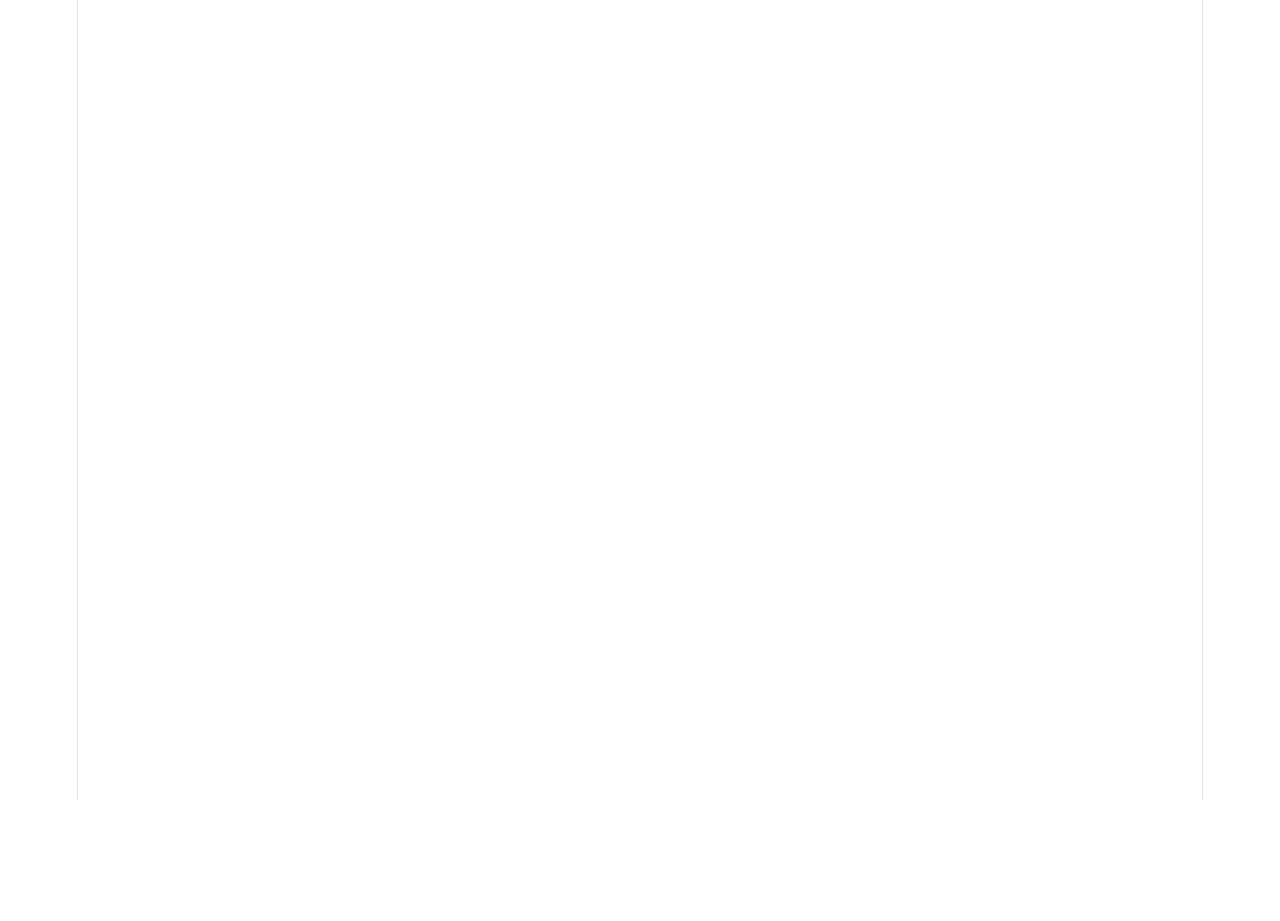
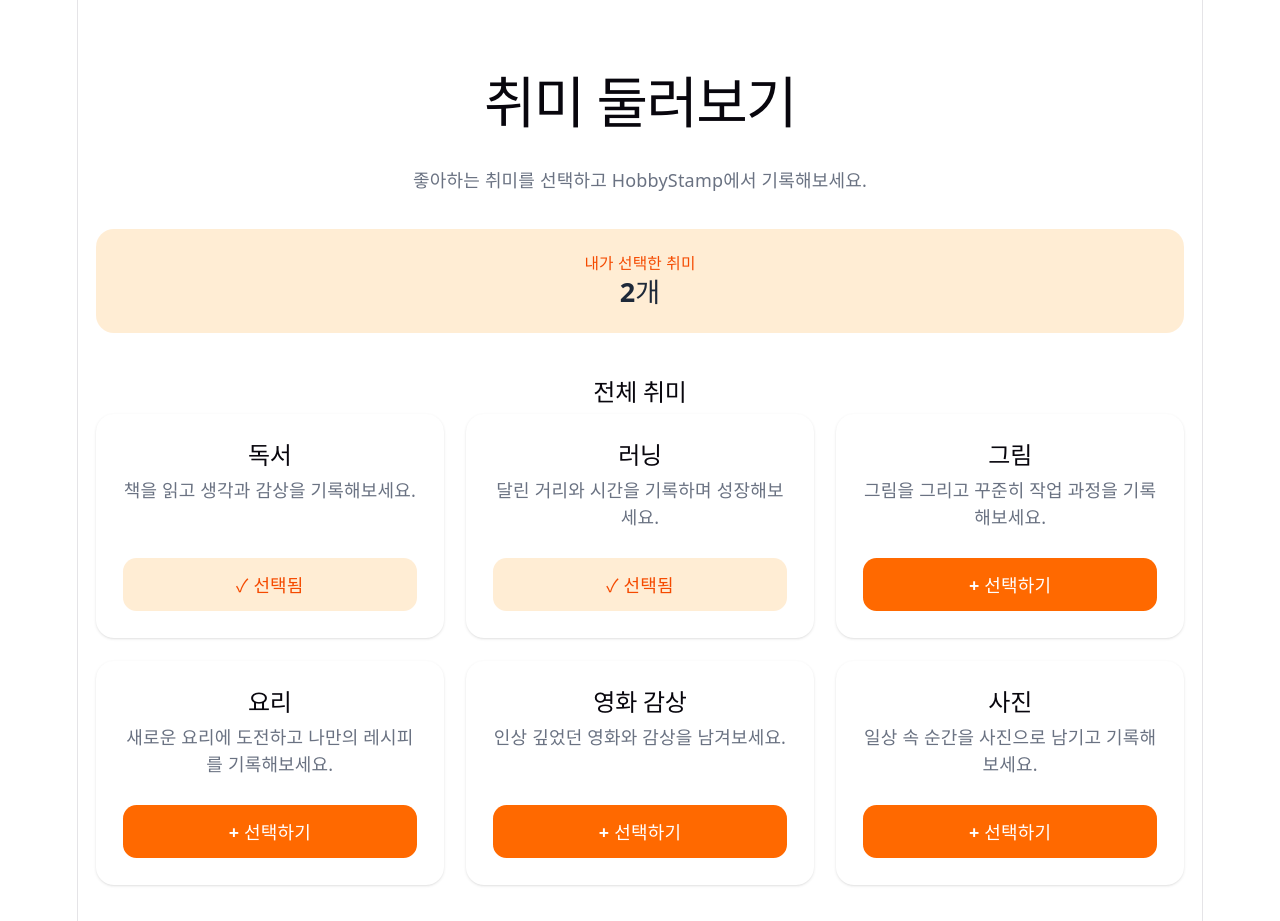
Before and after one commit to YeJin-Kim-code/HobbyStamp, a React (Vite) app in the folder frontend/: page /hobbies in a window 1280 px wide. Before the commit this address had no page. Before the commit the page ends 800 px from the top, so only its background shows below. Built offline with nearby package versions, Linux system fonts and the light colour scheme.

Commit message:
feature : hobby-ui

```diff
--- a/frontend/src/App.tsx
+++ b/frontend/src/App.tsx
@@ -4,6 +4,7 @@ import HomePage from "./pages/HomePage";
 import LoginPage from "./pages/LoginPage";
 import SignupPage from "./pages/SignupPage";
 import DashboardPage from "./pages/DashboardPage";
+import HobbyPage from "./pages/HobbyPage";
 
 function App() {
   return (
@@ -16,6 +17,11 @@ function App() {
         path="/dashboard"
         element={<DashboardPage />}
       />
+
+      <Route
+        path="/hobbies"
+        element={<HobbyPage />}
+      />
     </Routes>
   );
 }
--- /dev/null
+++ b/frontend/src/components/hobby/HobbyCard.tsx
@@ -0,0 +1,43 @@
+interface HobbyCardProps {
+  name: string;
+  description: string | null;
+  isPinned: boolean;
+  onTogglePin: () => void;
+}
+
+function HobbyCard({
+  name,
+  description,
+  isPinned,
+  onTogglePin,
+}: HobbyCardProps) {
+  return (
+    <article className="flex flex-col justify-between rounded-2xl bg-white p-6 shadow-sm transition hover:-translate-y-1 hover:shadow-md">
+      {/* 취미 정보 */}
+      <div>
+        <h2 className="text-xl font-bold text-gray-800">
+          {name}
+        </h2>
+
+        <p className="mt-3 leading-6 text-gray-500">
+          {description ?? "아직 등록된 취미 설명이 없습니다."}
+        </p>
+      </div>
+
+      {/* 취미 선택 버튼 */}
+      <button
+        type="button"
+        onClick={onTogglePin}
+        className={`mt-6 rounded-xl px-4 py-3 font-semibold transition ${
+          isPinned
+            ? "bg-orange-100 text-orange-600 hover:bg-orange-200"
+            : "bg-orange-500 text-white hover:bg-orange-600"
+        }`}
+      >
+        {isPinned ? "✓ 선택됨" : "+ 선택하기"}
+      </button>
+    </article>
+  );
+}
+
+export default HobbyCard;
--- /dev/null
+++ b/frontend/src/pages/HobbyPage.tsx
@@ -0,0 +1,117 @@
+import { useState } from "react";
+
+import HobbyCard from "../components/hobby/HobbyCard";
+
+interface Hobby {
+  id: number;
+  name: string;
+  description: string | null;
+  isPinned: boolean;
+}
+
+const initialHobbies: Hobby[] = [
+  {
+    id: 1,
+    name: "독서",
+    description: "책을 읽고 생각과 감상을 기록해보세요.",
+    isPinned: true,
+  },
+  {
+    id: 2,
+    name: "러닝",
+    description: "달린 거리와 시간을 기록하며 성장해보세요.",
+    isPinned: true,
+  },
+  {
+    id: 3,
+    name: "그림",
+    description: "그림을 그리고 꾸준히 작업 과정을 기록해보세요.",
+    isPinned: false,
+  },
+  {
+    id: 4,
+    name: "요리",
+    description: "새로운 요리에 도전하고 나만의 레시피를 기록해보세요.",
+    isPinned: false,
+  },
+  {
+    id: 5,
+    name: "영화 감상",
+    description: "인상 깊었던 영화와 감상을 남겨보세요.",
+    isPinned: false,
+  },
+  {
+    id: 6,
+    name: "사진",
+    description: "일상 속 순간을 사진으로 남기고 기록해보세요.",
+    isPinned: false,
+  },
+];
+
+function HobbyPage() {
+  const [hobbies, setHobbies] = useState<Hobby[]>(initialHobbies);
+
+  const handleTogglePin = (hobbyId: number) => {
+    setHobbies((currentHobbies) =>
+      currentHobbies.map((hobby) =>
+        hobby.id === hobbyId
+          ? {
+              ...hobby,
+              isPinned: !hobby.isPinned,
+            }
+          : hobby,
+      ),
+    );
+  };
+
+  const pinnedCount = hobbies.filter(
+    (hobby) => hobby.isPinned,
+  ).length;
+
+  return (
+    <div className="mx-auto max-w-6xl px-4 py-8">
+      {/* 페이지 소개 */}
+      <section>
+        <h1 className="text-3xl font-bold text-gray-800">
+          취미 둘러보기
+        </h1>
+
+        <p className="mt-2 text-gray-500">
+          좋아하는 취미를 선택하고 HobbyStamp에서 기록해보세요.
+        </p>
+      </section>
+
+      {/* 선택한 취미 개수 */}
+      <section className="mt-8 rounded-2xl bg-orange-100 p-5">
+        <p className="text-sm font-medium text-orange-600">
+          내가 선택한 취미
+        </p>
+
+        <p className="mt-1 text-2xl font-bold text-gray-800">
+          {pinnedCount}개
+        </p>
+      </section>
+
+      {/* 취미 목록 */}
+      <section className="mt-10">
+        <h2 className="mb-4 text-xl font-bold text-gray-800">
+          전체 취미
+        </h2>
+
+        <div className="grid gap-5 sm:grid-cols-2 lg:grid-cols-3">
+          {hobbies.map((hobby) => (
+            <HobbyCard
+              key={hobby.id}
+              name={hobby.name}
+              description={hobby.description}
+              isPinned={hobby.isPinned}
+              onTogglePin={() => handleTogglePin(hobby.id)}
+            />
+          ))}
+        </div>
+      </section>
+    </div>
+  );
+}
+
+export default HobbyPage;
```
